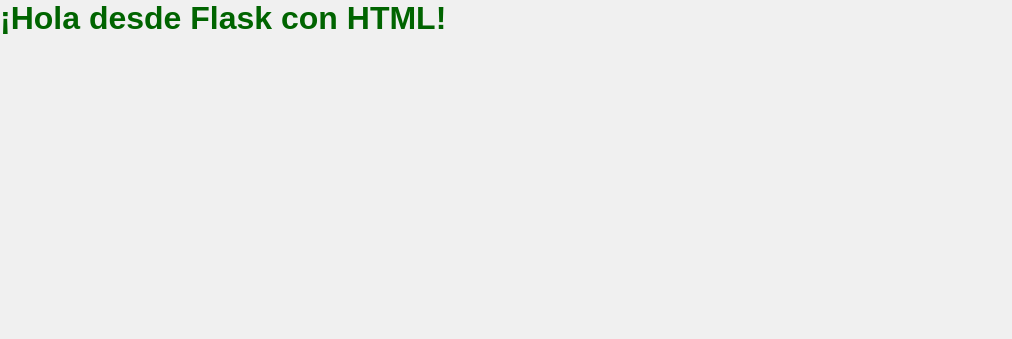
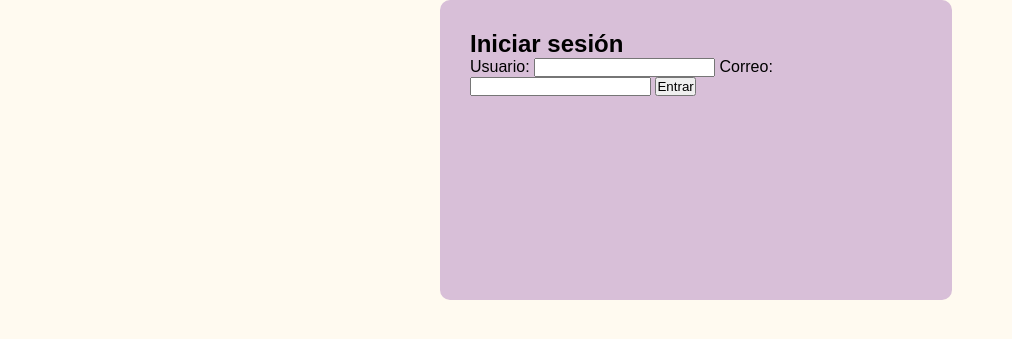
Before and after one commit to Valentina-sierra1220/PaginaDeRecetas, a Flask app: page / in a window 1280 px wide. Shown: the top 339 px of the page, without its empty margins (0-1012 px from the left). Run offline with Flask 3, Linux system fonts and the light colour scheme.

Commit message:
se esta creando el formulario de inicio y se le esta dando el estilo

```diff
--- a/static/estilos.css
+++ b/static/estilos.css
@@ -6,10 +6,21 @@
 
 
 body {
-    background-color: #f0f0f0;
+    background-color: #fffaf0;
     font-family: Arial, sans-serif;
 }
 
 h1 {
     color: darkgreen;
 }
+
+
+
+.formulario-inicio{
+    width: 40%;
+    height: 300px;
+    margin-left: 440px;
+    padding: 30px;
+    background-color: #d8bfd8;
+    border-radius: 10px;
+}
--- a/templates/index.html
+++ b/templates/index.html
@@ -1,10 +1,22 @@
 <!DOCTYPE html>
-<html>
+<html lang="es">
 <head>
-    <title>Página de Recetas</title>
+    <meta charset="UTF-8">
+    <title>Iniciar sesión</title>
     <link rel="stylesheet" href="{{ url_for('static', filename='estilos.css') }}">
 </head>
 <body>
-    <h1>¡Hola desde Flask con HTML!</h1>
+    <div class="formulario-inicio">
+        <h2>Iniciar sesión</h2>
+        <form action="/login" method="post">
+            <label for="usuario">Usuario:</label>
+            <input type="text" id="usuario" name="usuario" required>
+
+            <label for="correo">Correo:</label>
+            <input type="email" id="correo" name="correo" required>
+
+            <button type="submit">Entrar</button>
+        </form>
+    </div>
 </body>
 </html>
```
